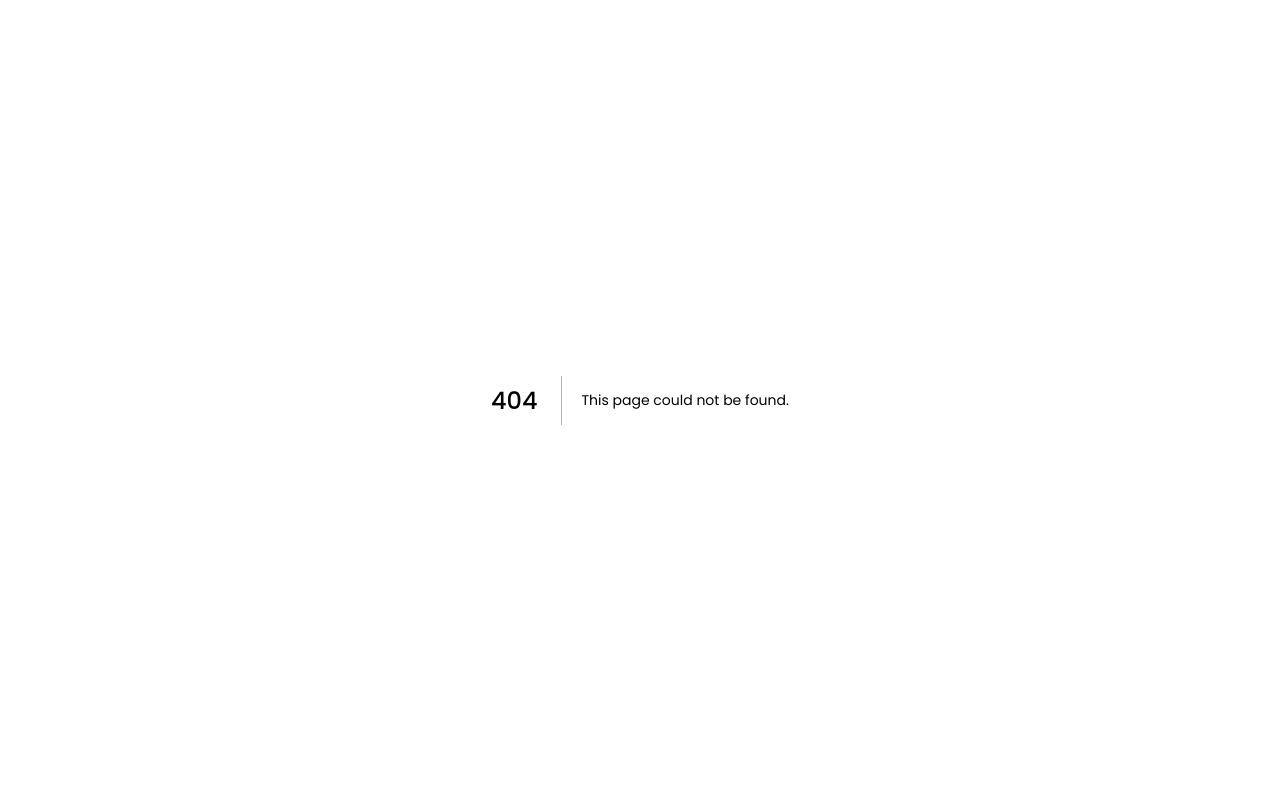
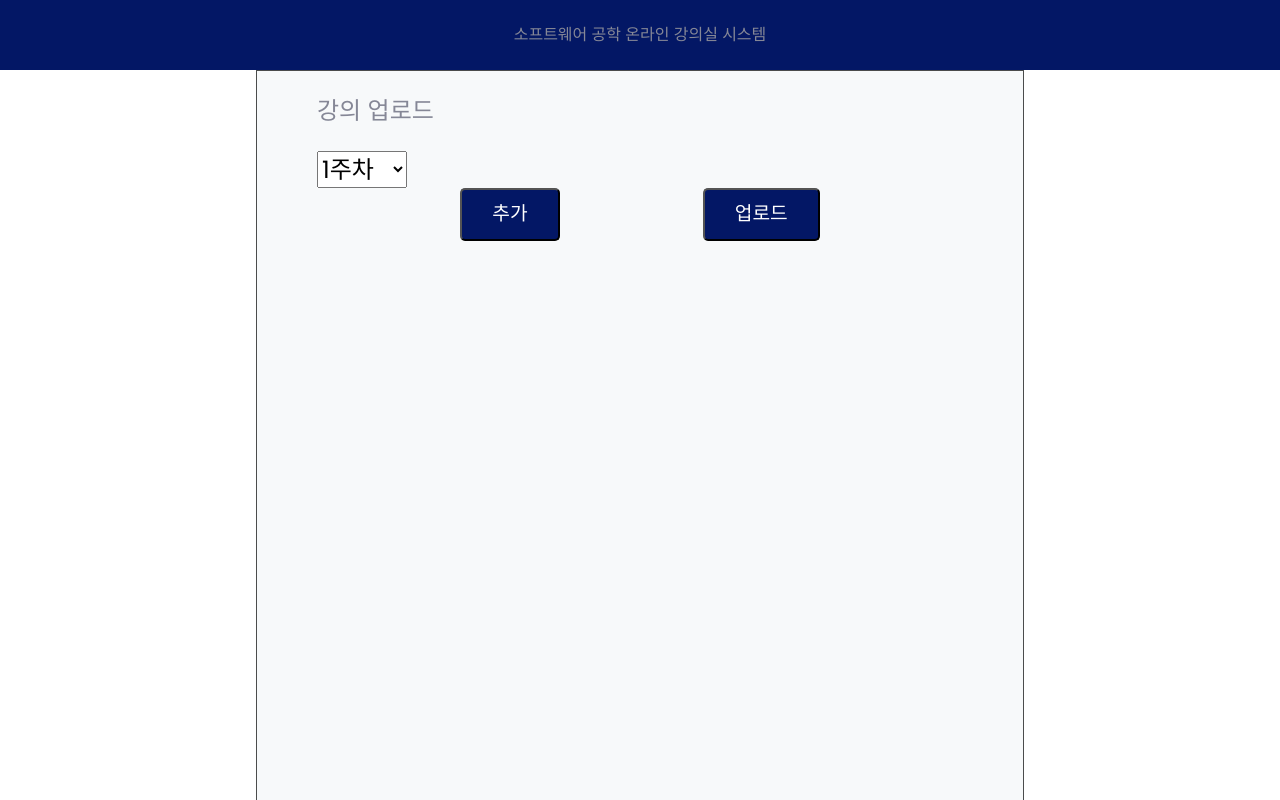
Before and after one commit to dct27300923/SETeam, a Next.js app in the folder frontend/: page /LectureUploadPage in a window 1280 px wide. Before the commit this address had no page. Shown: the top 800 px of the page. Built offline with nearby package versions, Linux system fonts and the light colour scheme.

Commit message:
LectureUploadPage

```diff
--- /dev/null
+++ b/frontend/components/LectureUploadPage/LectureUploadComponent.js
@@ -0,0 +1,70 @@
+import ContainerComponent from "../ContainerComponent";
+import styles from "../../styles/LectureUploadComponent.module.css";
+import {useState} from 'react';
+
+function uploadLectureToDB(week, title, file)
+{
+
+}
+
+export default function LectureUploadComponent()
+{
+    let outline = <div className={styles.outline}>강의 업로드</div>
+
+    let [uploadList, setUploadList] = useState([]);
+    let title = <input type="text" placeholder="Title"
+        className={styles.title}></input>
+    let file = <input type="file" className={styles.fileBtn}></input>
+
+    let buttons;
+    let addBtn = <button className={styles.addBtn} onClick={function(e){
+        uploadList.push(<div>
+            {title}
+            {file}
+        </div>);
+        uploadList = uploadList.slice();
+        setUploadList(uploadList);
+    }.bind(this)}>추가</button>
+    let uploadBtn = <button className={styles.uploadBtn} onClick={function(e){
+        let s = document.getElementById("week");
+        let week = s.options[s.selectedIndex].value;
+        let count = document.getElementsByClassName("LectureUploadComponent_title__4v82a").length;
+        for (let i=0; i<count; i++)
+        {
+            title = document.getElementsByClassName("LectureUploadComponent_title__4v82a")[i].value;
+            //uploadLectureToDB(week, title, )
+        }
+        //alert(week);
+        //alert(count);
+    }.bind(this)}>업로드</button>
+    buttons = <div className={styles.buttons}>
+        {addBtn}
+        {uploadBtn}
+    </div>
+    let lectureUploadPage = <div>
+        {outline}
+        {uploadList}
+        <select name="week" id="week">
+                <option value="1">1주차</option>
+                <option value="2">2주차</option>
+                <option value="3">3주차</option>
+                <option value="4">4주차</option>
+                <option value="5">5주차</option>
+                <option value="6">6주차</option>
+                <option value="7">7주차</option>
+                <option value="1">8주차</option>
+                <option value="2">9주차</option>
+                <option value="3">10주차</option>
+                <option value="4">11주차</option>
+                <option value="5">12주차</option>
+                <option value="6">13주차</option>
+                <option value="7">14주차</option>
+                <option value="1">15주차</option>
+                <option value="2">16주차</option>
+            </select>
+        {buttons}
+    </div>
+    return (
+        <ContainerComponent content={lectureUploadPage}></ContainerComponent>
+    );
+}
--- /dev/null
+++ b/frontend/pages/LectureUploadPage.js
@@ -0,0 +1,12 @@
+import LectureUploadComponent from "../components/LectureUploadPage/LectureUploadComponent.js";
+import Layout from "../components/Layout.js";
+import { css, jsx }from '@emotion/react';
+
+export default function LectureUploadPage()
+{
+    return (
+        <Layout>
+            <LectureUploadComponent></LectureUploadComponent>
+        </Layout>
+    );
+}
--- a/frontend/styles/LectureComponent.module.css
+++ b/frontend/styles/LectureComponent.module.css
@@ -6,14 +6,19 @@
 
 .container .mainTitle
 {
+    height: 50px;
     padding-left: 20px;
+    color: black;
     background-color: #F5EFD7;
     border: 1px solid rgba(33,33,33,0.8);
+    display: flex;
+    align-items: center;
 }
 
 .container .description
 {
     padding-left: 20px;
+    color: black;
     border: 1px solid rgba(33,33,33,0.8);
 }
 
@@ -35,6 +40,11 @@
     font-size: 0.9em;
 }
 
+.container .description .lectureContainer a
+{
+    text-decoration: none;
+}
+
 .attendanceContainer
 {
     margin-bottom: 30px;
@@ -44,7 +54,11 @@
 {
     padding-left: 20px;
     background-color: #E4F0EB;
+    color: black;
     border: 1px solid rgba(33,33,33,0.8);
+    height: 50px;
+    display: flex;
+    align-items: center;
 }
 
 .attendanceContainer .attendStatus
@@ -77,6 +91,7 @@
 {
     width: 100%;
     height: 100%;
+    color: black;
     background-color: #fff;
     margin-bottom: 30px;
 }
@@ -101,10 +116,16 @@
     font-size: 0.9em;
 }
 
+.lecturesContainer .lecture .video a
+{
+    text-decoration: none;
+}
+
 .bookmarkContainer
 {
     width: 100%;
     height: 100%;
+    color: black;
     border: 1px solid black;
 }
 
--- /dev/null
+++ b/frontend/styles/LectureUploadComponent.module.css
@@ -0,0 +1,36 @@
+.outline
+{
+    display: flex;
+    align-items: center;
+    width: 100%;
+    height: 80px;
+}
+
+.title
+{
+    width: 100%;
+    height: 50px;
+    font-size: 1em;
+    padding-left: 20px
+}
+
+.fileBtn
+{
+    font-size: 12px;
+}
+
+.buttons
+{
+    display: flex;
+    justify-content: space-evenly;
+}
+
+.buttons .addBtn, .buttons .uploadBtn
+{
+    padding: 10px 30px;
+    color: #fff;
+    background-color: #031765;
+    border-radius: 5px;
+    font-size: 0.8em;
+    cursor: pointer;
+}
--- a/frontend/styles/MainComponent.module.css
+++ b/frontend/styles/MainComponent.module.css
@@ -9,12 +9,18 @@
 .lectureList .content
 {
     padding: 30px 50px;
+    color : black;
     background-color: #fff;
     position: relative;
     display: flex;
     justify-content: space-between;
     align-items: center;
     border: 1px solid rgba(33,33,33,0.8);
+}
+
+.lectureList a
+{
+    text-decoration: none;
 }
 
 .lectureList .content .status
--- a/frontend/styles/OutlineComponent.module.css
+++ b/frontend/styles/OutlineComponent.module.css
@@ -1,5 +1,6 @@
 .outline
 {
+    color: black;
     width: 100%;
     height: 80px;
     position: relative;
```
Also changed, not shown: frontend/components/LecturePage/LectureComponent.js (+4 -8 lines), frontend/pages/LecturePage.js (+8 -8 lines), frontend/pages/MainPage.js (+6 -7 lines), frontend/components/MainPage/MainComponent.js (indentation only).
